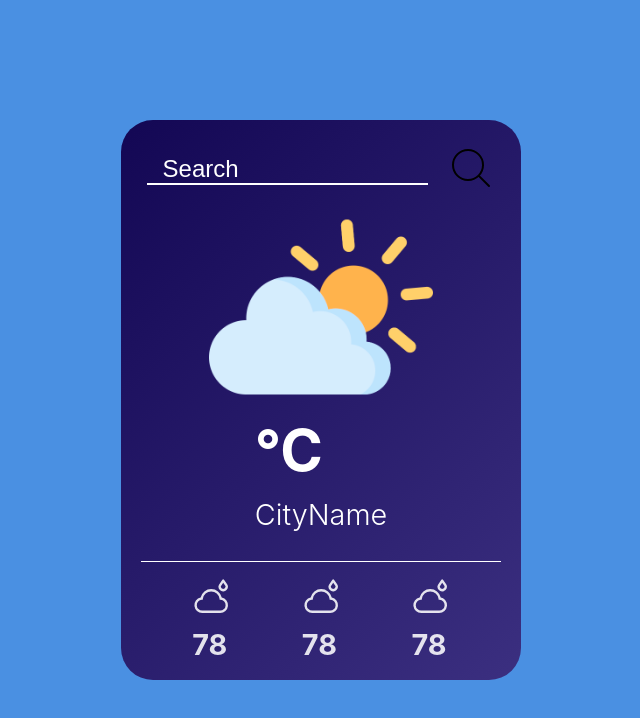
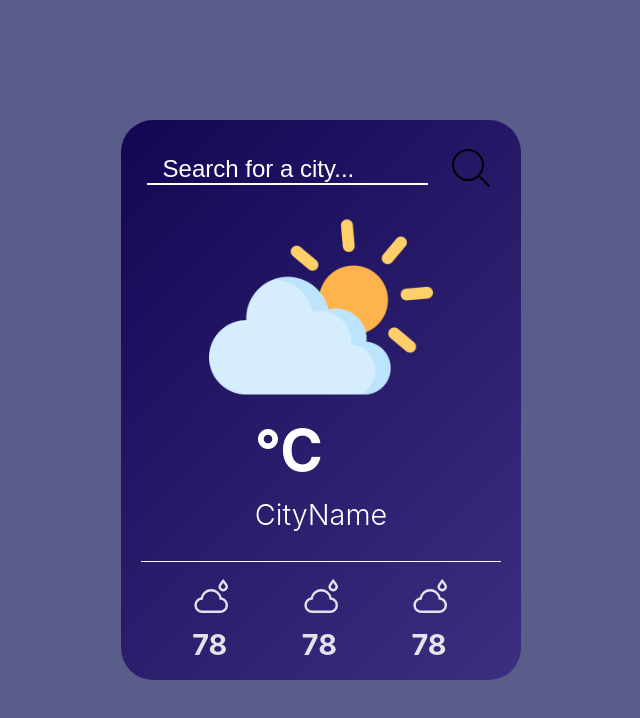
Before and after one commit to PEPAXD/Weather-React, a React (Vite) app in the folder weatherApp/: page / in a window 1280 px wide. Shown: the top 718 px of the page, without its empty margins (319-959 px from the left). Built offline with nearby package versions, Linux system fonts and the light colour scheme.

Commit message:
API call MainData

```diff
--- a/weatherApp/src/WeatherApp/WeatherApp.css
+++ b/weatherApp/src/WeatherApp/WeatherApp.css
@@ -60,6 +60,9 @@ body.night-rainy {
   color: #fff;
   font-size: 1.5rem;
   font-weight: 300;
+}
+
+.cityInput {
   padding-left: 1rem;
 }
 
--- a/weatherApp/src/WeatherApp/WeatherApp.jsx
+++ b/weatherApp/src/WeatherApp/WeatherApp.jsx
@@ -21,13 +21,44 @@ export const WeatherApp = () => {
 
   const search = async (cityInput) => {
     let elemente = cityInput;
-    console.log(elemente);
+    let url = `https://api.openweathermap.org/data/2.5/weather?q=${elemente}&appid=${api_Key}&units=metric`;
+
+    let response = await fetch(url);
+    let data = await response.json();
+
+    //* TempData
+    const temperature = document.querySelector("#temperature");
+    temperature.innerHTML = `${Math.round(data.main.temp)}°C`;
+    console.log(data.main.temp);
+
+    //* CityName
+    const cityName = document.querySelector(".weather-temp p");
+    cityName.innerHTML = `${data.name}`;
+    console.log(data.name);
+
+    //* humidity
+    const humidity = document.querySelector(".humidity p");
+    //humidity.innerHTML = `${data.main.humidity}%`;
+
+    //* pressure
+    const presure = document.querySelector(".winter p")
+    //presure.innerHTML = `${data.main.pressure}hPa`;
+
   };
 
   return (
     <div className="container">
       <div className="top-bar">
-        <input type="text" className="cityInput" placeholder="Search" />
+        <input
+          className="cityInput"
+          type="text"
+          placeholder="Search for a city..."
+          onKeyDown={(event) => {
+            if (event.key === "Enter") {
+              search(event.target.value);
+            }
+          }}
+        />
 
         <button
           className="search-icon"
@@ -52,7 +83,6 @@ export const WeatherApp = () => {
             />
           </svg>
         </button>
-
       </div>
 
       <div className="weather">
--- a/weatherApp/src/index.css
+++ b/weatherApp/src/index.css
@@ -5,7 +5,7 @@
 
   color-scheme: light dark;
   color: rgba(255, 255, 255, 0.87);
-  background-color: #4A90E2;
+  background-color: #5a5c89;
 
   font-synthesis: none;
   text-rendering: optimizeLegibility;
```
